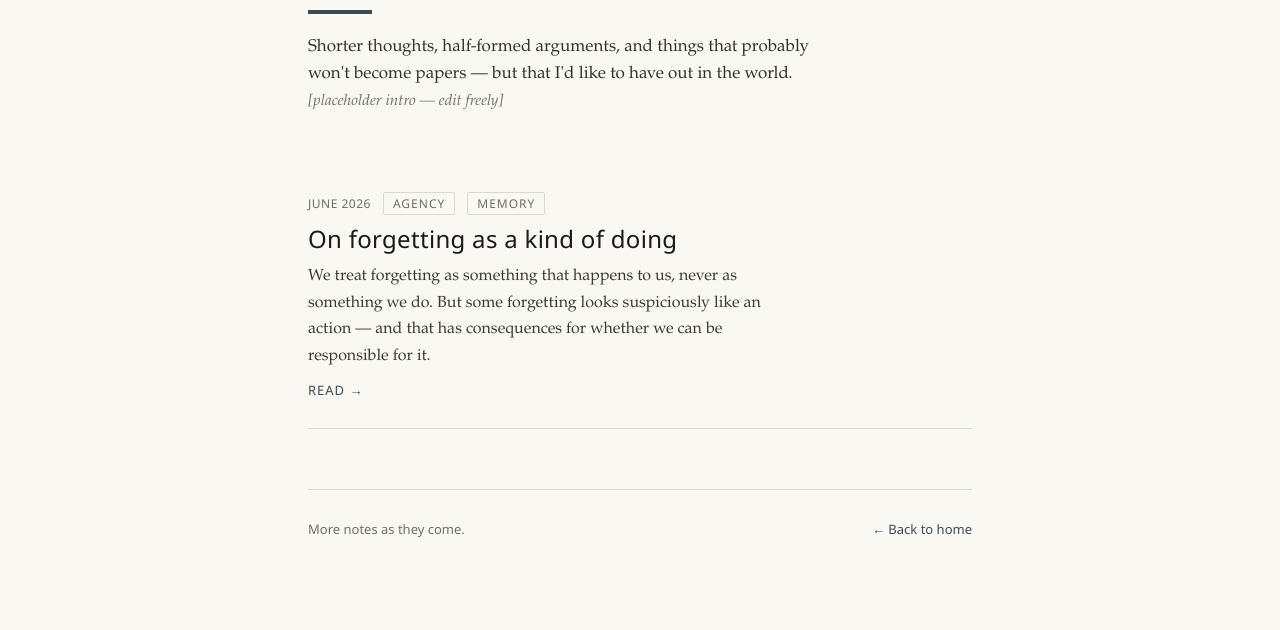
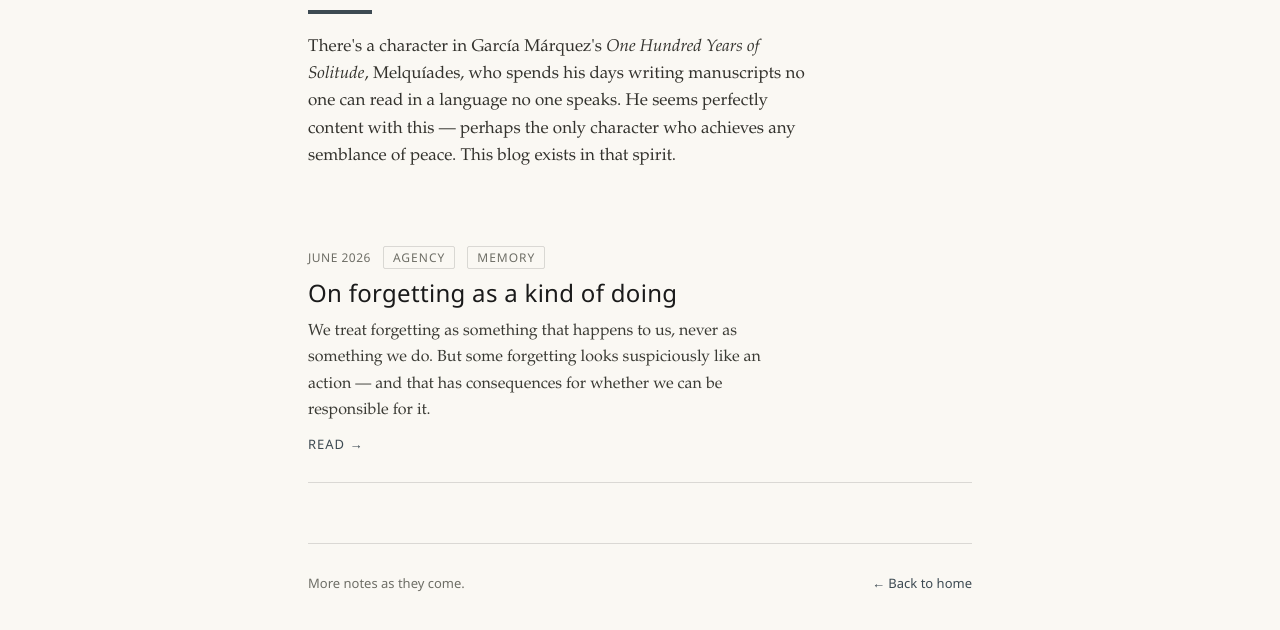
Before and after one commit to smurray940610/samuelmurray-site, an Eleventy site: page src/blog.njk in a window 1280 px wide. Shown: the part 210-840 px from the top of the page. Before the commit the page ends 808 px from the top, so only its background shows below. Built offline with nearby package versions, Linux system fonts and the light colour scheme; Eleventy itself is replaced by a stand-in of ours; files that its build step writes are made by us from their sources.

Commit message:
Add real blog intro

```diff
--- a/src/blog.njk
+++ b/src/blog.njk
@@ -12,7 +12,7 @@ description: "Para que no se me olvide — shorter thoughts from Samuel Murray."
     <div class="mark"><span class="sq" aria-hidden="true"></span></div>
     <h1>{{ site.blogName }}</h1>
     <div class="accent" aria-hidden="true"></div>
-    <p class="blurb">Shorter thoughts, half-formed arguments, and things that probably won't become papers — but that I'd like to have out in the world. <span class="ph">[placeholder intro — edit freely]</span></p>
+    <p class="blurb">There's a character in García Márquez's <em>One Hundred Years of Solitude</em>, Melquíades, who spends his days writing manuscripts no one can read in a language no one speaks. He seems perfectly content with this — perhaps the only character who achieves any semblance of peace. This blog exists in that spirit.</p>
   </header>
 
   <main class="posts" aria-label="Blog posts">
```
